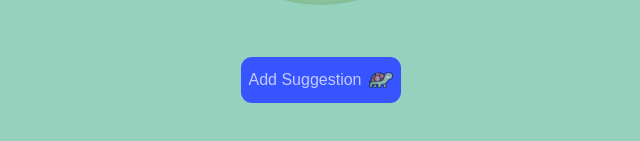
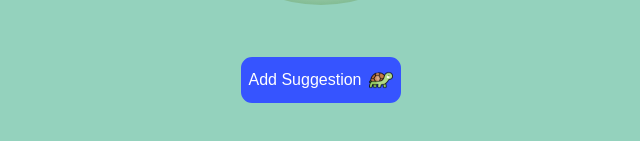
Before and after one commit to cejimenez57/date-ball, a Next.js app: page / in a window 1280 px wide. Shown: the part 545-686 px from the top of the page, without its empty margins (319-959 px from the left). Built offline with nearby package versions, Linux system fonts and the light colour scheme.

Commit message:
changed button to unfaded

```diff
--- a/components/AddSuggestionButton.tsx
+++ b/components/AddSuggestionButton.tsx
@@ -8,8 +8,8 @@ export default function AddSuggestionButton({ onClick }: Props) {
       onClick={onClick}
       className="button mt-8 cursor-pointer hover:bg-[#1f3b5c]"
     >
-      <span className="opacity-70">Add Suggestion</span>
-      <img src="/turtle.png" alt="Turtle" className="w-6 h-6 opacity-70" />
+      <span>Add Suggestion</span>
+      <img src="/turtle.png" alt="Turtle" className="w-6 h-6" />
     </button>
   );
 }
```
